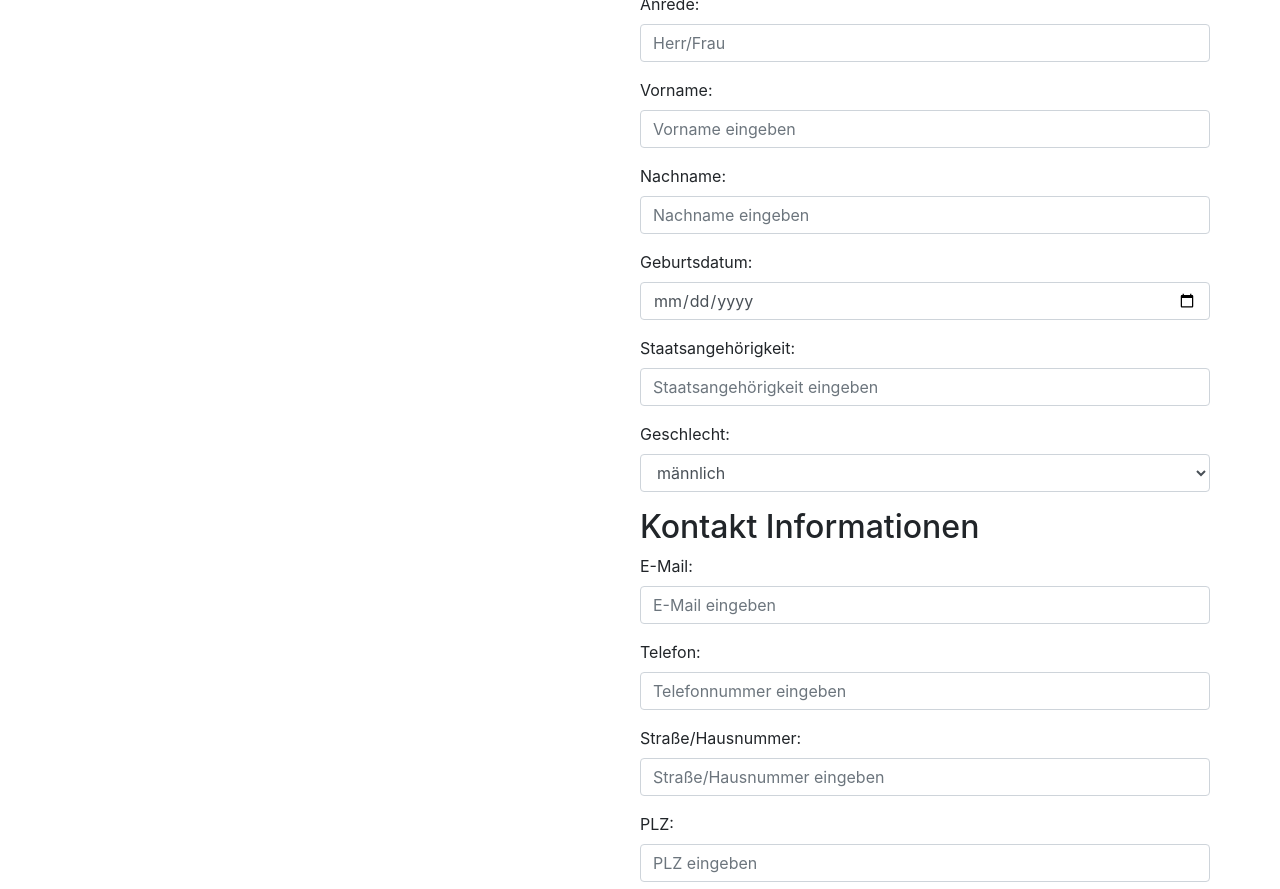
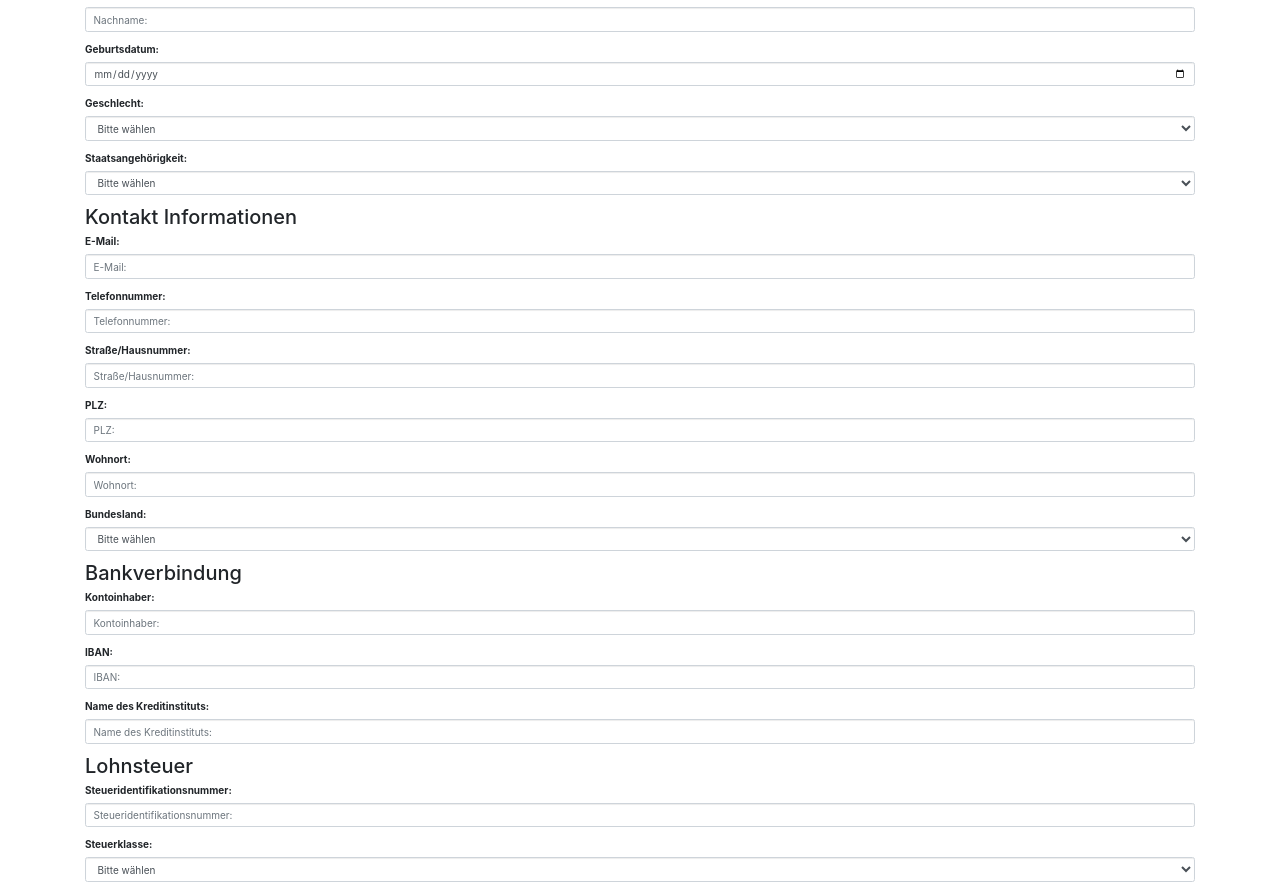
Before and after one commit to abdulwahabshukri/abschlussprojekt-23-03-backend, a plain HTML site: page Frontend/html/index.html in a window 1280 px wide. Shown: the part 400-1289 px from the top of the page. Drawn offline with nearby package versions, Linux system fonts and the light colour scheme.

Commit message:
new version of index.html from frontend

```diff
--- a/Frontend/html/index.html
+++ b/Frontend/html/index.html
@@ -1,274 +1,250 @@
 <!DOCTYPE html>
 <html lang="de-DE">
+
 <head>
-    <title>Formular mit Bootstrap</title>
+  <title>Personalverwaltungssystem</title>
+  <meta name="description" content="Ein Personalverwaltungssystem zur Verwaltung von Mitarbeiterdaten">
+  <meta name="keywords" content="Personalverwaltung, Mitarbeiter, Daten, System">
+  <meta name="author" content="Adriano Christmann, Michael Leipner, Michel Hilarius, Tom van Duijn">
+  <meta name="robots" content="index,follow">
   <meta charset="utf-8">
   <meta name="viewport" content="width=device-width, initial-scale=1">
+  <!-- Bootstrap CSS -->
+  <link rel="stylesheet" href="https://maxcdn.bootstrapcdn.com/bootstrap/4.5.2/css/bootstrap.min.css">
+  <link rel="stylesheet" href="https://cdn.jsdelivr.net/npm/bootstrap-select@1.13.14/dist/css/bootstrap-select.min.css">
+  <link rel="stylesheet" href="https://cdn.jsdelivr.net/npm/bootstrap@3.3.7/dist/css/bootstrap.min.css"
+    integrity="sha384-BVYiiSIFeK1dGmJRAkycuHAHRg32OmUcww7on3RYdg4Va+PmSTsz/K68vbdEjh4u" crossorigin="anonymous">
+  <link rel="stylesheet" href="style.css">
+  <link href="css/bootstrap.min.css" rel="stylesheet">
 
-    <!-- Bootstrap CSS -->
-
-    <link rel="stylesheet" href="https://maxcdn.bootstrapcdn.com/bootstrap/4.5.2/css/bootstrap.min.css">
-    <link rel="stylesheet" href="style.css">
+</head>
 
 <!-- die JS Datei für die Ueberpruefung der eingabefelder-->
 <script src="/backend/checkInput.js"></script>
 
-
-
 <!-- die JS Datei für das einlesen und Ausgeben der Daten-->
 <script src="/backend/readCSV.js"></script>
 
+ <!-- die JS Datei für das Speichern der CSV Datei-->
+ <script src="/backend/saveCSV.js"></script>
 
-  </head>
 <body>
-    <!-- LOGO Oben Links -->
-    <div class="container mt-4">
+  <div class="container mt-6 mx-auto">
     <div class="row">
-        <div class="col-md-3">
+      <div class="col-md-4 mx-auto">
         <img src="logo.jpg" alt="Logo">
       </div>
-    <!-- Schrift unter Logo -->
-    <div class="container text-left">
-      <div class="row row-cols-2">
-      <h2>Personaldaten Allgemein</h2>
-
-    <!-- Beginn des Formulars -->
-          <form id="myForm">
-
-         <!-- Momnentan nicht Relevant -->
+    </div>
+    <div class="col-mt-6 mx-auto">
+      <h1>Personalverwaltungssystem</h1>
+      <form>
+        <!-- Überprüfen ob die Personalnummer schon vorhanden ist -->
         <div class="form-group">
-          <label for="eingabe-personalnummer">Personalnummer überprüfen:</label>
-          <input type="text" class="form-control" id="eingabe-personalnummer" placeholder="Personalnummer eingeben">
+          <label for="eingabe-personalnummer">Personalnummer:</label>
+          <input type="text" class="form-control" id="eingabe-personalnummer" placeholder="Personalnummer eingeben:">
+          <!-- Button zum überprüfen der CSV-Datei ob die Personalnummer vorhanden ist und wenn  ja dann ausgeben der Daten -->
           <button type="button" class="btn btn-primary" id="btnPersonalnummerPruefen">Personalnummer überprüfen</button>
         </div>
         <div class="form-group">
-          <label for="ausgabe-personalnummer">Personalnummer-Informationen:</label>
-          <input type="text" class="form-control" id="ausgabe-personalnummer" readonly>
+          <label for="ausgabe-personalnummer"></label>
+          <!-- Größen verstellbare Textarea -->
+          <textarea class="form-control" id="ausgabe-personalnummer" placeholder="Ausgabe-Personaldaten"
+            readonly></textarea>
         </div>
-        <!--Bis hier und ab hier Relevant -->
-
-
-     <!--
-        Eingabefeld Personalnummer
-        ID : personalnummer
-     -->
+        <!-- Personalnummer vergeben wenn noch keine vorhanden ist -->
         <div class="form-group">
-          <label for="personalnummer">Personalnummer:</label>
+          <label for="personalnummer">Zuteilung Personalnummer:</label>
           <input type="text" class="form-control" id="personalnummer" placeholder="Personalnummer" required>
         </div>
-
+        <!-- Allgemeine Person angaben wie Anrede, Vorname, Nachname, Geburtsdatum, Geschlecht, Staatsangehörogkeit, -->
         <h2>Angabe zur Person</h2>
-
-     <!--
-        Eingabefeld Anrede
-        ID : anrede
-     -->
         <div class="form-group">
           <label for="anrede">Anrede:</label>
-          <input type="text" class="form-control" id="anrede" placeholder="Herr/Frau" required>
+          <!-- Auswahlmenü Anrede -->
+          <select class="form-control" id="anrede" required>
+            <option value="">Bitte wählen</option>
+            <option value="Herr">Herr</option>
+            <option value="Frau">Frau</option>
+          </select>
         </div>
-     <!--
-        Eingabefeld Vorname
-        ID : vorname
-     -->
         <div class="form-group">
           <label for="vorname">Vorname:</label>
-          <input type="text" class="form-control" id="vorname" placeholder="Vorname eingeben" required>
+          <input type="text" class="form-control" id="vorname" placeholder="Vorname:" required>
         </div>
-     <!--
-        Eingabefeld Nachname
-        ID : nachname
-     -->
         <div class="form-group">
           <label for="nachname">Nachname:</label>
-          <input type="text" class="form-control" id="nachname" placeholder="Nachname eingeben" required>
+          <input type="text" class="form-control" id="nachname" placeholder="Nachname:" required>
         </div>
-     <!--
-        Eingabefeld Geburtsdatum
-        ID : geburtsdatum
-     -->
         <div class="form-group">
           <label for="geburtsdatum">Geburtsdatum:</label>
-          <input type="date" class="form-control" id="geburtsdatum" required>
+          <input type="date" class="form-control" id="geburtsdatum" placeholder="Geburtsdatum" required>
         </div>
-     <!--
-        Eingabefeld Staatsangehörigkeit
-        ID : staatsangehoerigkeit
-     -->
-        <div class="form-group">
-          <label for="staatsangehoerigkeit">Staatsangehörigkeit:</label>
-          <input type="text" class="form-control" id="staatsangehörigkeit" placeholder="Staatsangehörigkeit eingeben" required>
-        </div>
-     <!--
-        Eingabefeld Geschlecht
-        ID : geschlecht
-     -->
         <div class="form-group">
           <label for="geschlecht">Geschlecht:</label>
+          <!-- Auswahlmenü Geschlecht -->
           <select class="form-control" id="geschlecht" required>
-            <option value="männlich">männlich</option>
-            <option value="weiblich">weiblich</option>
-            <option value="divers">divers</option>
+            <option value="">Bitte wählen</option>
+            <option value="männlich">&#x1F468; Männlich</option>
+            <option value="weiblich">&#x1F469; Weiblich</option>
+            <option value="divers">&#x1F9D1;&#x200D;&#x1F91D;&#x200D;&#x1F9D1; Divers</option>
           </select>
         </div>
-
+        <div class="form-group">
+          <label for="staatsangehörigkeit">Staatsangehörigkeit:</label>
+          <!-- Auswahlmenü Staatsangehörigkeit -->
+          <select class="form-control" id="staatsangehoerigkeit" required>
+            <option value="">Bitte wählen</option>
+            <option value="Austria">🇦🇹 Austria</option>
+            <option value="Belgium">🇧🇪 Belgium</option>
+            <option value="Bulgaria">🇧🇬 Bulgaria</option>
+            <option value="Croatia">🇭🇷 Croatia</option>
+            <option value="Cyprus">🇨🇾 Cyprus</option>
+            <option value="Czech Republic">🇨🇿 Czech Republic</option>
+            <option value="Denmark">🇩🇰 Denmark</option>
+            <option value="Estonia">🇪🇪 Estonia</option>
+            <option value="Finland">🇫🇮 Finland</option>
+            <option value="France">🇫🇷 France</option>
+            <option value="Germany">🇩🇪 Germany</option>
+            <option value="Greece">🇬🇷 Greece</option>
+            <option value="Hungary">🇭🇺 Hungary</option>
+            <option value="Ireland">🇮🇪 Ireland</option>
+            <option value="Italy">🇮🇹 Italy</option>
+            <option value="Latvia">🇱🇻 Latvia</option>
+            <option value="Lithuania">🇱🇹 Lithuania</option>
+            <option value="Luxembourg">🇱🇺 Luxembourg</option>
+            <option value="Malta">🇲🇹 Malta</option>
+            <option value="Netherlands">🇳🇱 Netherlands</option>
+            <option value="Poland">🇵🇱 Poland</option>
+            <option value="Portugal">🇵🇹 Portugal</option>
+            <option value="Romania">🇷🇴 Romania</option>
+            <option value="Slovakia">🇸🇰 Slovakia</option>
+            <option value="Slovenja">🇸🇮 Slovenia</option>
+            <option value="Spain">🇪🇸 Spain</option>
+            <option value="Sweden">🇸🇪 Sweden</option>
+          </select>
+        </div>
+        <!-- Kontaktinformationen wie E-mail, Telefonnummer, Straße/Hausnummer, PLZ, Wohnort, Bundesland -->
         <h2>Kontakt Informationen</h2>
-
-     <!--
-        Eingabefeld E-Mail
-        ID : email
-     -->
         <div class="form-group">
           <label for="email">E-Mail:</label>
-          <input type="email" class="form-control" id="email" placeholder="E-Mail eingeben" required>
+          <input type="email" class="form-control" id="email" placeholder="E-Mail:" required>
         </div>
-     <!--
-        Eingabefeld Telefon
-        ID : telefon
-     -->
         <div class="form-group">
-          <label for="telefon">Telefon:</label>
-          <input type="text" class="form-control" id="telefon" placeholder="Telefonnummer eingeben" required>
+          <label for="telefon">Telefonnummer:</label>
+          <input type="text" class="form-control" id="telefon" placeholder="Telefonnummer:" required>
         </div>
-     <!--
-        Eingabefeld Straße/Hausnummer
-        ID : strasse
-     -->
         <div class="form-group">
           <label for="strasse">Straße/Hausnummer:</label>
-          <input type="text" class="form-control" id="strasse" placeholder="Straße/Hausnummer eingeben" required>
+          <input type="text" class="form-control" id="strasse" placeholder="Straße/Hausnummer:" required>
         </div>
-     <!--
-        Eingabefeld PLZ
-        ID : plz
-     -->
         <div class="form-group">
           <label for="plz">PLZ:</label>
-          <input type="text" class="form-control" id="plz" placeholder="PLZ eingeben" required>
+          <input type="text" class="form-control" id="plz" placeholder="PLZ:" required>
         </div>
-     <!--
-        Eingabefeld Wohnort
-        ID : wohnort
-     -->
         <div class="form-group">
           <label for="wohnort">Wohnort:</label>
-          <input type="text" class="form-control" id="wohnort" placeholder="Wohnort eingeben" required>
+          <input type="text" class="form-control" id="wohnort" placeholder="Wohnort:" required>
         </div>
-
-
+        <div class="form-group">
+          <label for="bundesländer">Bundesland:</label>
+          <!-- Auswahlmenü Bundesland -->
+          <select class="form-control" id="bundesland" required>
+            <option value="">Bitte wählen</option>
+            <option value="Baden-Württemberg">Baden-Württemberg</option>
+            <option value="Bayern">Bayern</option>
+            <option value="Berlin">Berlin</option>
+            <option value="Brandenburg">Brandenburg</option>
+            <option value="Bremen">Bremen</option>
+            <option value="Hamburg">Hamburg</option>
+            <option value="Hessen">Hessen</option>
+            <option value="Mecklenburg-Vorpommern">Mecklenburg-Vorpommern</option>
+            <option value="Niedersachsen">Niedersachsen</option>
+            <option value="Nordrhein-Westfalen">Nordrhein-Westfalen</option>
+            <option value="Rheinland-Pfalz">Rheinland-Pfalz</option>
+            <option value="Saarland">Saarland</option>
+            <option value="Sachsen">Sachsen</option>
+            <option value="Sachsen-Anhalt">Sachsen-Anhalt</option>
+            <option value="Schleswig-Holstein">Schleswig-Holstein</option>
+            <option value="Thüringen">Thüringen</option>
+          </select>
+        </div>
+        <!-- Bankverbindung wie Kontoinhaber, IBAN, Name des Kreditinstituts -->
         <h2>Bankverbindung</h2>
-
-      <!--
-        Eingabefeld Kontoinhaber
-        ID : kontoinhaber
-       -->
-
         <div class="form-group">
           <label for="kontoinhaber">Kontoinhaber:</label>
           <input type="text" class="form-control" id="kontoinhaber" placeholder="Kontoinhaber:" required>
         </div>
-      <!--
-        Eingabefeld IBAN
-        ID : iban
-      -->
         <div class="form-group">
           <label for="iban">IBAN:</label>
           <input type="text" class="form-control" id="iban" placeholder="IBAN:" required>
         </div>
-     <!--
-        Eingabefeld Kreditinstituts
-        ID :  kreditinstituts
-     -->
         <div class="form-group">
           <label for="name des kreditinstituts">Name des Kreditinstituts:</label>
           <input type="text" class="form-control" id="kreditinstitut" placeholder="Name des Kreditinstituts:" required>
         </div>
-
+        <!-- Lohnsteuer wie Steueridentifikationsnummer, Steuerklasse -->
         <h2>Lohnsteuer</h2>
-
-     <!--
-        Eingabefeld Steueridentifikationsnummer
-        ID :  steueridentifikationsnummer
-     -->
         <div class="form-group">
           <label for="steueridentifikationsnummer">Steueridentifikationsnummer:</label>
-          <input type="text" class="form-control" id="steueridentifikationsnummer" placeholder="Steueridentifikationsnummer:" required>
+          <input type="text" class="form-control" id="steueridentifikationsnummer"
+            placeholder="Steueridentifikationsnummer:" required>
         </div>
-     <!--
-        Eingabefeld Steuerklasse
-        ID :  steuerklasse
-     -->
         <div class="form-group">
           <label for="steuerklasse">Steuerklasse:</label>
-          <input type="text" class="form-control" id="steuerklasse" placeholder="Steuerklasse:" required>
+          <!-- Auswahlmenü Steuerklasse-->
+          <select class="form-control" id="steuerklasse" required>
+            <option value="">Bitte wählen</option>
+            <option value="1">1</option>
+            <option value="2">2</option>
+            <option value="3">3</option>
+            <option value="4">4</option>
+            <option value="5">5</option>
+            <option value="6">6</option>
+          </select>
         </div>
-     <!--
-        Eingabefeld Sozialversicherung
-        ID :  sozialversicherung
-     -->
-
+        <!-- Sozialversicherung wie Krankenkasse, Versicherungsnummer(RV-Nummer) -->
         <h2>Sozialversicherung</h2>
-
-     <!--
-        Eingabefeld Krankenkasse
-        ID :  krankenkasse
-     -->
         <div class="form-group">
           <label for="krankenkasse">Krankenkasse:</label>
           <input type="text" class="form-control" id="krankenkasse" placeholder="Krankenkasse:" required>
         </div>
-     <!--
-        Eingabefeld Versicherungsnummer (RV-Nummer)
-        ID :  versicherungsnummer
-     -->
         <div class="form-group">
           <label for="versicherungsnummer">Versicherungsnummer (RV-Nummer):</label>
-          <input type="text" class="form-control" id="versicherungsnummer" placeholder="Versicherungsnummer (RV-Nummer):" required>
+          <input type="text" class="form-control" id="versicherungsnummer"
+            placeholder="Versicherungsnummer (RV-Nummer):" required>
         </div>
-
+        <!-- Personalabteilung wie Beginn der Beschäftigung, Berufsbezeichnung, Abteilung -->
         <h2>Personalabteilung</h2>
-
-     <!--
-        Eingabefeld Beginn der Beschätigung
-        ID :  beginn
-     -->
         <div class="form-group">
           <label for="beginn">Beginn der Beschäftigung:</label>
-          <input type="text" class="form-control" id="beginn" placeholder="Beginn der Beschäftigung:" required>
+          <input type="date" class="form-control" id="beginn" placeholder="Beginn der Beschäftigung:" required>
         </div>
-     <!--
-        Eingabefeld Berufsbezeichnung
-        ID :  berufsbezeichnung
-     -->
         <div class="form-group">
           <label for="berufsbezeichnung">Berufsbezeichnung:</label>
           <input type="text" class="form-control" id="berufsbezeichnung" placeholder="Berufsbezeichnung:" required>
         </div>
-     <!--
-        Eingabefeld Abteilung
-        ID :  abteilung
-     -->
         <div class="form-group">
           <label for="abteilung">Abteilung:</label>
           <input type="text" class="form-control" id="abteilung" placeholder="Abteilung:" required>
         </div>
-
-     <!--
-        BUTTION "Datein Speicher"
-     -->
         <div class="float-left">
-            <button type="submit" class="btn btn-primary" >Daten Speichern</button>
+          <!-- Button zum übertragen der Daten an die CSV-Datei -->
+          <button type="submit" class="btn btn-primary">Daten Speichern</button>
+        </div>
+      </form>
+    </div>
   </div>
 
-    <!-- Ende Formular-->
-        </form>
+  <!-- jQuery (wird für Bootstrap JavaScript-Plugins benötigt) -->
+  <script src="https://code.jquery.com/jquery-3.2.1.slim.min.js"
+    integrity="sha384-KJ3o2DKtIkvYIK3UENzmM7KCkRr/rE9/Qpg6aAZGJwFDMVNA/GpGFF93hXpG5KkN"
+    crossorigin="anonymous"></script>
+  <script src="https://cdnjs.cloudflare.com/ajax/libs/popper.js/1.12.9/umd/popper.min.js"
+    integrity="sha384-ApNbgh9B+Y1QKtv3Rn7W3mgPxhU9K/ScQsAP7hUibX39j7fakFPskvXusvfa0b4Q"
+    crossorigin="anonymous"></script>
+  <script src="https://maxcdn.bootstrapcdn.com/bootstrap/4.0.0/js/bootstrap.min.js"
+    integrity="sha384-JZR6Spejh4U02d8jOt6vLEHfe/JQGiRRSQQxSfFWpi1MquVdAyjUar5+76PVCmYl"
+    crossorigin="anonymous"></script>
+</body>
 
-   <!-- die JS Datei für das Speichern der CSV Datei-->
-      <script src="/backend/saveCSV.js"></script>
-
-    </div>
-    </div>
-      </div>
-    </div>
-  </body>
 </html>
```
Lines whose indentation alone changed are shown as unchanged.
